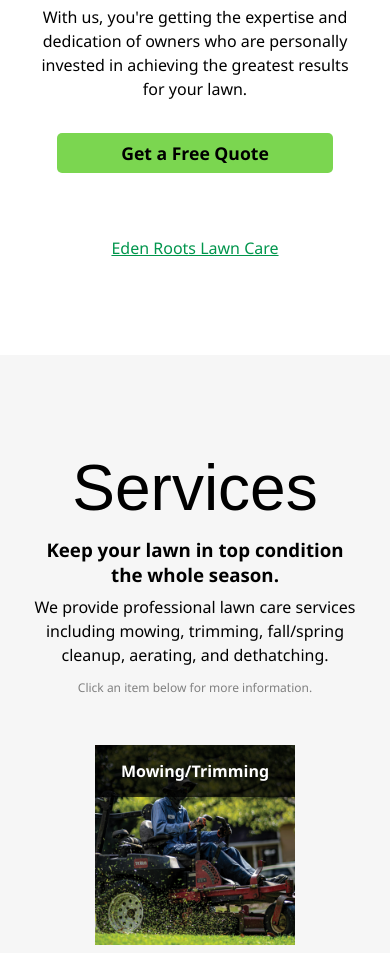
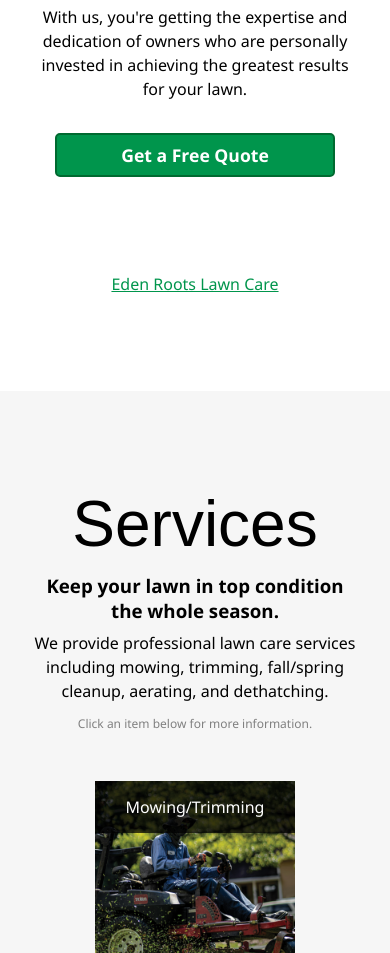
Before and after one commit to BiasWD/EdenRLC, a plain HTML site: page index.html in a window 390 px wide. Shown: the part 1105-2058 px from the top of the page. Drawn offline with Linux system fonts and the light colour scheme; a web font is replaced by a local one.

Commit message:
styling homepage quote

```diff
--- a/css/styles.css
+++ b/css/styles.css
@@ -1225,7 +1225,7 @@ section.top-section article p {
             padding-right: 2rem;
             margin-left: .5rem;
             margin-right: .5rem;
-            transition: background-color .3s ease, border-color .3s ease;
+            transition: background-color .3s ease, border-color .3s ease, color .3s ease;
         }
 
         .btn-home:hover, .btn-quote:hover {
@@ -1238,6 +1238,7 @@ section.top-section article p {
             display: flex;
             border-style: solid;
             font-size: 1.1rem;
+            color: white;
             margin-left:auto;
             margin-right:auto;
             padding-left: 4rem;
@@ -1245,11 +1246,11 @@ section.top-section article p {
             padding-top: .75rem;
             padding-bottom: .75rem;
             font-weight: bold;
-            background-color: #7bd650;
+            background-color: #00954C;
             width:fit-content;
             height: fit-content;
             border-radius: 5px;
-            border-style:none;
+            border-color:#006A30;
             box-sizing: border-box;
         }
 
@@ -1421,6 +1422,7 @@ section.top-section article p {
           .mobile-text {
             display: none;
           }
+
           @media only screen and (max-width: 1080px) {
           div.service {
                 min-width: 300px;
@@ -1506,7 +1508,6 @@ section.top-section article p {
                 padding: 15px;
                 text-align: center;
                 box-sizing: border-box;
-                font-weight: bold;
                 font-size: 1.2rem;
                 background-color: rgba(0, 0, 0, 0.726);
             }
@@ -1572,6 +1573,9 @@ section.top-section article p {
                     margin-left: 0rem;
                     justify-content: center;
 
+                }
+                .homepage-btn-quote {
+                    margin-bottom: 2rem;
                 }
                 section.top-section article h1 {
                 font-size: .9rem;
```
